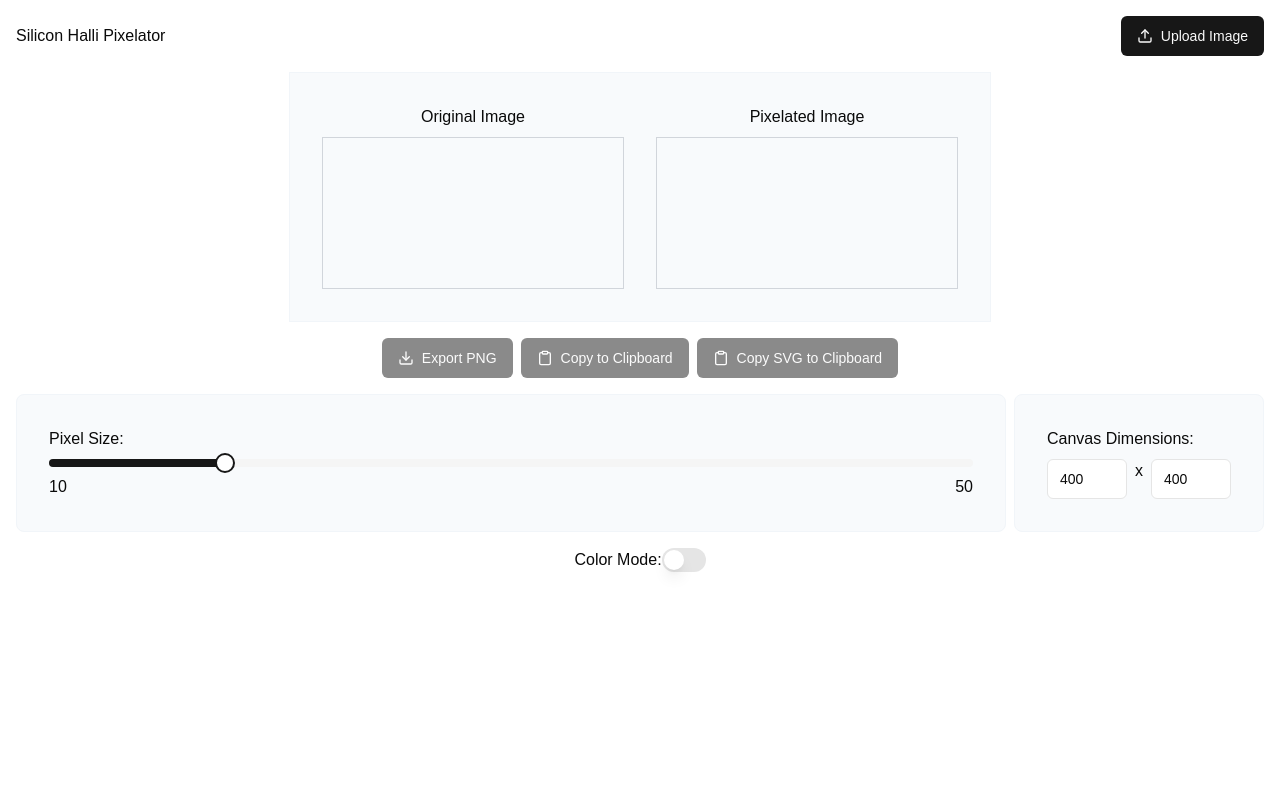
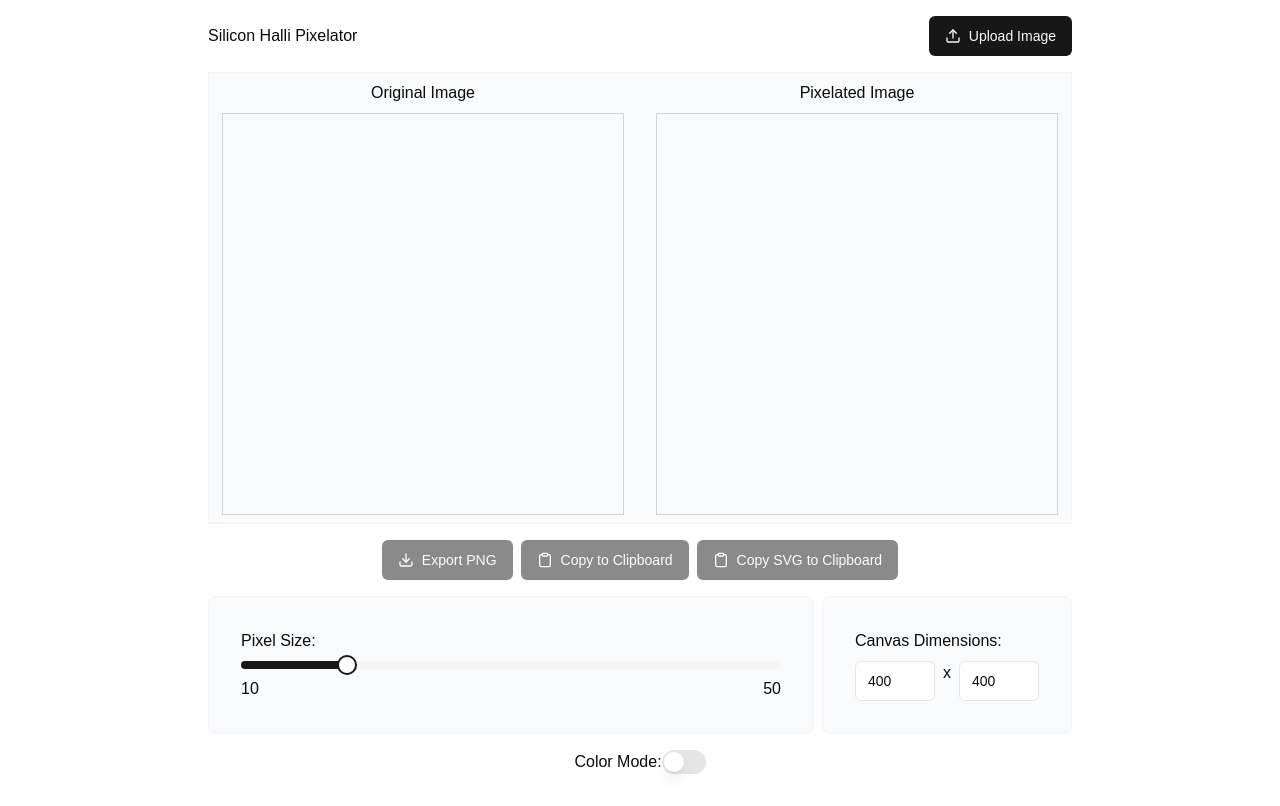
Before and after one commit to navaneethvenu/siliconhalli-pixelator, a Next.js app: page / in a window 1280 px wide. Built offline with nearby package versions, Linux system fonts and the light colour scheme.

Commit message:
Update artifact.tsx

```diff
--- a/app/artifact.tsx
+++ b/app/artifact.tsx
@@ -380,7 +380,7 @@ const PixelArtGenerator: React.FC = () => {
   };
 
   return (
-    <div className="flex flex-col p-4 w-screen items-center">
+    <div className="flex flex-col p-4 w-screen items-center max-w-4xl m-auto">
       <header className="flex justify-between items-center w-full pb-4">
         <h1>Silicon Halli Pixelator</h1>
         <div>
@@ -397,14 +397,24 @@ const PixelArtGenerator: React.FC = () => {
         </div>
       </header>
 
-      <div className="flex space-x-4 justify-center gap-4 border border-slate-100 bg-slate-50 p-8 flex-grow flex-wrap">
+      <div className="flex space-x-4 justify-center gap-4 border border-slate-100 bg-slate-50 p-2 flex-grow w-full flex-wrap">
         <div>
           <h3 className="text-center mb-2">Original Image</h3>
-          <canvas ref={previewCanvasRef} className="border border-gray-300" />
+          <canvas
+            ref={previewCanvasRef}
+            className={`border border-gray-300 w-${artboardWidth} h-${artboardHeight}`}
+            width={artboardWidth}
+            height={artboardHeight}
+          />
         </div>
         <div>
           <h3 className="text-center mb-2">Pixelated Image</h3>
-          <canvas ref={canvasRef} className="border border-gray-300" />
+          <canvas
+            ref={canvasRef}
+            className={`border border-gray-300 w-${artboardWidth} h-${artboardHeight}`}
+            width={artboardWidth}
+            height={artboardHeight}
+          />
         </div>
       </div>
       <div className="flex justify-center p-4 gap-2 flex-wrap">
```
